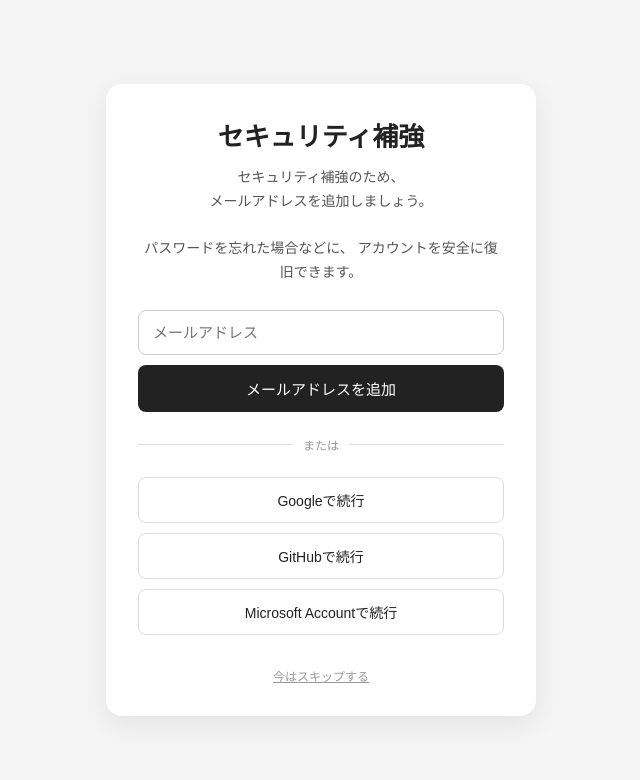
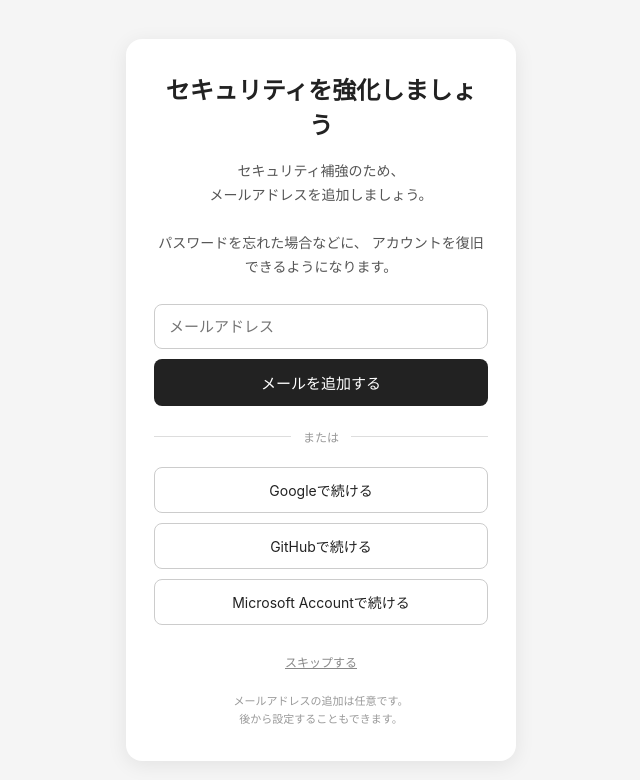
Before and after one commit to Denissssssssssssssssssssssssssssssssss/mr-red-banana-chat, a Flask app: template templates/security_email.html in a window 1280 px wide. Shown: the top 780 px of the page, without its empty margins (319-959 px from the left). Run offline with Flask 3, Linux system fonts and the light colour scheme; the template is opened without the code that fills it, so the values that code supplies are empty; parts of the project's set-up code (start-up, migrations or seed data) failed here and were passed over.

Commit message:
Refactor security email template for clarity
Updated the security email template to improve layout and text.

```diff
--- a/templates/security_email.html
+++ b/templates/security_email.html
@@ -3,16 +3,11 @@
 
 <head>
     <meta charset="UTF-8">
+    <meta name="viewport" content="width=device-width, initial-scale=1.0">
 
-    <meta
-        name="viewport"
-        content="width=device-width, initial-scale=1.0"
-    >
-
-    <title>セキュリティ補強</title>
+    <title>セキュリティ設定 - Mr.Red Banana Chat</title>
 
     <style>
-
         * {
             box-sizing: border-box;
         }
@@ -25,48 +20,45 @@
             justify-content: center;
             align-items: center;
 
-            background: #f5f5f5;
-
             font-family:
                 -apple-system,
                 BlinkMacSystemFont,
                 "Segoe UI",
+                "Noto Sans JP",
                 sans-serif;
 
+            background: #f5f5f5;
             color: #222;
         }
 
         .container {
             width: 100%;
             max-width: 430px;
+            padding: 20px;
+        }
 
-            padding: 32px;
-
+        .card {
             background: white;
-
             border-radius: 16px;
+            padding: 32px 28px;
 
             box-shadow:
-                0 8px 30px rgba(0, 0, 0, 0.08);
+                0 4px 20px rgba(0, 0, 0, 0.08);
 
             text-align: center;
         }
 
         h1 {
-            margin-top: 0;
-            margin-bottom: 12px;
-
-            font-size: 26px;
+            margin: 0 0 18px;
+            font-size: 24px;
         }
 
         .description {
             margin-bottom: 26px;
 
             line-height: 1.7;
-
+            font-size: 14px;
             color: #555;
-
-            font-size: 14px;
         }
 
         .email-form {
@@ -75,87 +67,73 @@
 
         input[type="email"] {
             width: 100%;
-
             padding: 13px 14px;
 
             border: 1px solid #ccc;
-
             border-radius: 8px;
 
             font-size: 15px;
-
             outline: none;
         }
 
         input[type="email"]:focus {
-            border-color: #666;
+            border-color: #555;
         }
 
-        .email-button {
+        .submit-button {
             width: 100%;
-
             margin-top: 10px;
 
             padding: 13px;
 
             border: none;
-
             border-radius: 8px;
 
             background: #222;
-
             color: white;
 
             font-size: 15px;
-
             cursor: pointer;
         }
 
-        .email-button:hover {
-            opacity: 0.85;
+        .submit-button:hover {
+            opacity: 0.9;
         }
 
         .divider {
             display: flex;
+            align-items: center;
+            gap: 12px;
 
-            align-items: center;
-
-            gap: 10px;
-
-            margin: 24px 0;
+            margin: 22px 0;
 
             color: #999;
-
             font-size: 12px;
         }
 
         .divider::before,
         .divider::after {
             content: "";
-
             flex: 1;
-
             height: 1px;
-
             background: #ddd;
         }
 
         .oauth-button {
+            display: block;
+
             width: 100%;
-
             margin-bottom: 10px;
-
             padding: 12px;
 
-            border: 1px solid #ddd;
-
+            border: 1px solid #ccc;
             border-radius: 8px;
 
             background: white;
-
             color: #222;
 
             font-size: 14px;
+            text-decoration: none;
 
             cursor: pointer;
         }
@@ -165,16 +143,14 @@
         }
 
         .skip {
-            display: block;
+            display: inline-block;
 
-            margin-top: 22px;
-
-            color: #999;
+            margin-top: 18px;
 
             font-size: 12px;
+            color: #888;
 
             text-decoration: underline;
-
             cursor: pointer;
         }
 
@@ -182,52 +158,39 @@
             color: #555;
         }
 
-        .message {
-            display: none;
+        .security-note {
+            margin-top: 22px;
 
-            margin-top: 15px;
+            font-size: 11px;
+            line-height: 1.6;
 
-            padding: 10px;
-
-            border-radius: 7px;
-
-            background: #fff3cd;
-
-            color: #856404;
-
-            font-size: 13px;
-
-            line-height: 1.5;
+            color: #999;
         }
-
     </style>
-
 </head>
-
 
 <body>
 
 <div class="container">
 
+    <div class="card">
+
         <h1>
-        セキュリティ補強
+            セキュリティを強化しましょう
         </h1>
 
-
         <div class="description">
-
             セキュリティ補強のため、<br>
-        メールアドレスを追加しましょう。<br><br>
-
+            メールアドレスを追加しましょう。
+            <br><br>
             パスワードを忘れた場合などに、
-        アカウントを安全に復旧できます。
-
+            アカウントを復旧できるようになります。
         </div>
 
 
-    <!-- =================================================
+        <!-- ==============================
              メールアドレス追加
-         ================================================= -->
+             ============================== -->
 
         <form
             class="email-form"
@@ -240,118 +203,71 @@
                 name="email"
                 placeholder="メールアドレス"
                 autocomplete="email"
+                required
             >
 
             <button
                 type="submit"
-            class="email-button"
+                class="submit-button"
             >
-            メールアドレスを追加
+                メールを追加する
             </button>
 
         </form>
 
-
-    <!-- =================================================
-         OAuth
-         ================================================= -->
 
         <div class="divider">
             または
         </div>
 
 
-    <button
-        type="button"
+        <!-- ==============================
+             OAuth
+             ============================== -->
+
+        <a
+            href="/auth/google"
             class="oauth-button"
-        onclick="loginWithProvider('google')"
         >
-        Googleで続行
-    </button>
+            Googleで続ける
+        </a>
+
+        <a
+            href="/auth/github"
+            class="oauth-button"
+        >
+            GitHubで続ける
+        </a>
+
+        <a
+            href="/auth/azure"
+            class="oauth-button"
+        >
+            Microsoft Accountで続ける
+        </a>
 
 
-    <button
-        type="button"
-        class="oauth-button"
-        onclick="loginWithProvider('github')"
+        <!-- ==============================
+             スキップ
+             ============================== -->
+
+        <a
+            href="/skip_security_email"
+            class="skip"
         >
-        GitHubで続行
-    </button>
+            スキップする
+        </a>
 
 
-    <button
-        type="button"
-        class="oauth-button"
-        onclick="loginWithProvider('azure')"
-    >
-        Microsoft Accountで続行
-    </button>
-
-
-    <!-- =================================================
-         メッセージ
-         ================================================= -->
-
-    <div
-        id="message"
-        class="message"
-    ></div>
-
-
-    <!-- =================================================
-         スキップ
-         ================================================= -->
-
-    <a
-        class="skip"
-        href="/skip_security_email"
-    >
-        今はスキップする
-    </a>
+        <div class="security-note">
+            メールアドレスの追加は任意です。
+            <br>
+            後から設定することもできます。
+        </div>
 
     </div>
 
-
-<script>
-
-    function loginWithProvider(provider) {
-
-        window.location.href =
-            "/auth/" + provider;
-
-    }
-
-
-    /*
-     * URLにエラーが返ってきた場合
-     */
-
-    const params =
-        new URLSearchParams(
-            window.location.search
-        );
-
-
-    const error =
-        params.get("error");
-
-
-    const message =
-        document.getElementById(
-            "message"
-        );
-
-
-    if (error) {
-
-        message.style.display = "block";
-
-        message.textContent =
-            "認証に失敗しました。もう一度お試しください。";
-
-    }
-
-</script>
+</div>
 
 </body>
 
```
Lines whose indentation alone changed are shown as unchanged.
